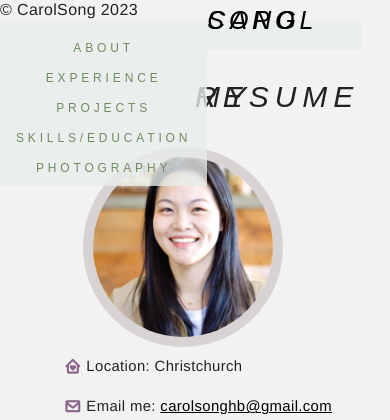
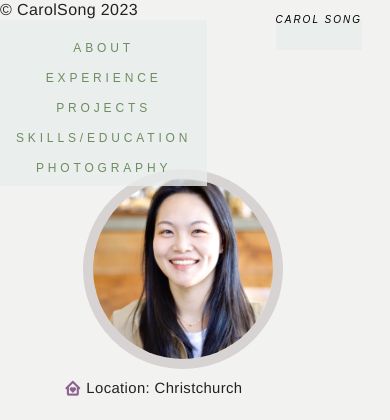
Before and after one commit to CarolSonghb/carol-resume, a Flask app: page / in a window 390 px wide. Shown: the top 420 px of the page. Run offline with Flask 3, Linux system fonts and the light colour scheme; some web fonts are replaced.

Commit message:
Update styles2.css

```diff
--- a/static/css/styles2.css
+++ b/static/css/styles2.css
@@ -11,11 +11,11 @@
     }
 
     .nav-right .site-title {
-        font-size: 25px;
+        font-size: 10px;
     }
 
     .resume {
-        margin: 20% auto -100px 50%;
+        display: none;
 
     }
 
```
